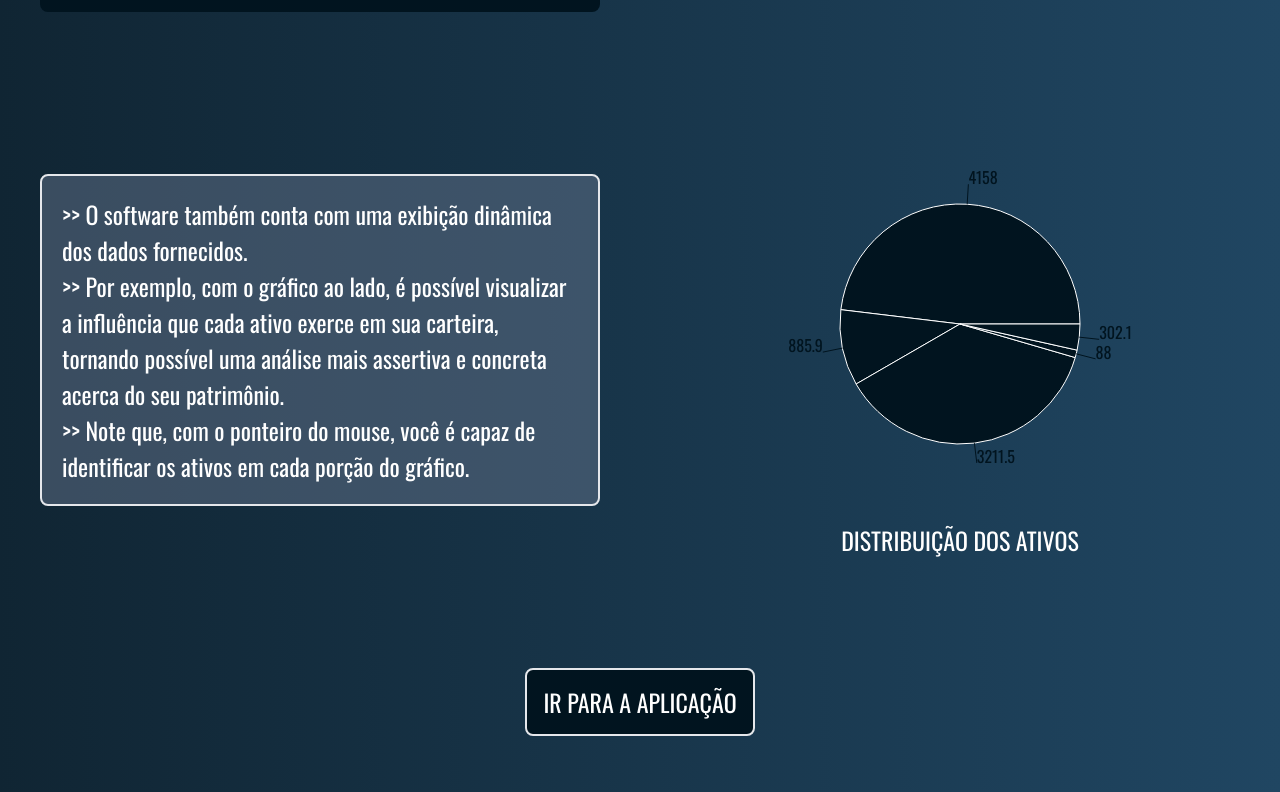
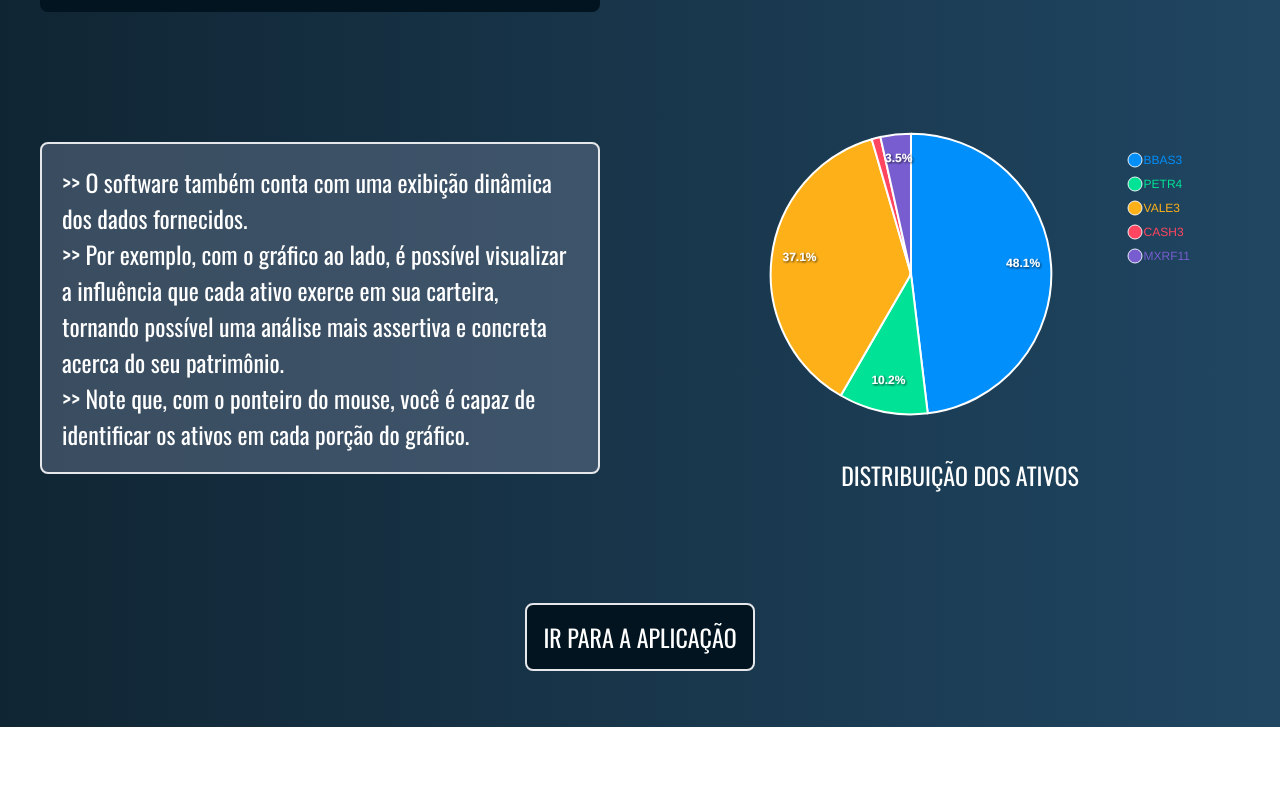
Before and after one commit to ViniciusCNB/manfin-wallet, a React (Vite) app in the folder web/: page / in a window 1280 px wide. Shown: the part 1663-2455 px from the top of the page. After the commit the page ends 2390 px from the top, so only its background shows below. Built offline with nearby package versions, Linux system fonts and the light colour scheme.

Commit message:
Formatação dos gráficos de pizza da aplicação

```diff
--- a/web/src/components/Home/Chart.tsx
+++ /dev/null
@@ -1,34 +0,0 @@
-import { PieChart, Pie, Tooltip } from "recharts"
-import { AcaoProps } from "../../types"
-
-interface ChartProps {
-  acoes: AcaoProps[]
-}
-
-const Chart = (props: ChartProps) => {
-  const fillData = () => {
-    const data: { name: string; value: number }[] = []
-    props.acoes.map((acao: AcaoProps) => {
-      data.push({ name: acao.codigo, value: acao.valor_total })
-    })
-    return data
-  }
-
-  return (
-    <PieChart className="w-full" width={400} height={400}>
-      <Pie
-        dataKey="value"
-        isAnimationActive={true}
-        data={fillData()}
-        cx="50%"
-        cy="50%"
-        outerRadius={120}
-        fill="#01141f"
-        label
-      />
-      <Tooltip />
-    </PieChart>
-  )
-}
-
-export default Chart
--- a/web/src/components/Home/HomeBody.tsx
+++ b/web/src/components/Home/HomeBody.tsx
@@ -1,5 +1,5 @@
 import { AcaoProps } from "../../types"
-import Chart from "./Chart"
+import Chart from "react-apexcharts"
 import { Link } from "react-router-dom"
 import { totalSharesValue } from "../../utils"
 
@@ -46,6 +46,25 @@ const HomeBody = () => {
       valor_total: 302.1,
     },
   ]
+
+  const PieChartSeries = data.map((acao) => {
+    return acao.valor_total
+  })
+
+  const PieChartOptions = {
+    chart: {
+      id: "basic-pie",
+    },
+    labels: data.map((acao) => {
+      return acao.codigo
+    }),
+    legend: {
+      labels: {
+        colors: "#fff",
+        useSeriesColors: true
+      }
+    },
+  }
 
   return (
     <>
@@ -191,11 +210,17 @@ const HomeBody = () => {
               identificar os ativos em cada porção do gráfico.
             </p>
           </div>
-          <div className="flex flex-col justify-center items-center">
-            <Chart acoes={data} />
-            <div className="flex text-center text-white text-2xl uppercase">
-              <p>Distribuição dos Ativos</p>
-            </div>
+          <div className="flex flex-col text-center gap-8 items-center">
+            <Chart
+              type="pie"
+              series={PieChartSeries}
+              options={PieChartOptions}
+              width={500}
+              height={300}
+            />
+            <span className="text-white text-2xl uppercase">
+              Distribuição dos Ativos
+            </span>
           </div>
         </div>
         <div className="flex justify-center items-center">
--- a/web/src/components/Portfolio/PortfolioBody.tsx
+++ b/web/src/components/Portfolio/PortfolioBody.tsx
@@ -22,13 +22,9 @@ const PortfolioBody = () => {
       .then((data) => setAcoes(data))
   }, [])
 
-  const data_codigo: string[] = []
-  const data_valor: number[] = []
   const data_inst: string[] = []
   const fillData = () => {
     acoes.map((acao: AcaoProps) => {
-      data_codigo.push(acao.codigo)
-      data_valor.push(acao.valor_total)
       data_inst.push(acao.instituicao)
     })
   }
@@ -58,27 +54,19 @@ const PortfolioBody = () => {
   }
   contaInstituicao()
 
-  const PieChartSeries = data_valor
+  const PieChartSeries = acoes.map((acao) => acao.valor_total)
 
   const PieChartOptions = {
     chart: {
-      width: 380,
       id: "basic-pie",
     },
-    labels: data_codigo,
-    responsive: [
-      {
-        breakpoint: 480,
-        options: {
-          chart: {
-            width: 200,
-          },
-          legend: {
-            position: "bottom",
-          },
-        },
+    labels: acoes.map((acao) => acao.codigo),
+    legend: {
+      labels: {
+        colors: "#fff",
+        useSeriesColors: true,
       },
-    ],
+    },
   }
 
   const BarChartSeries = [
```
